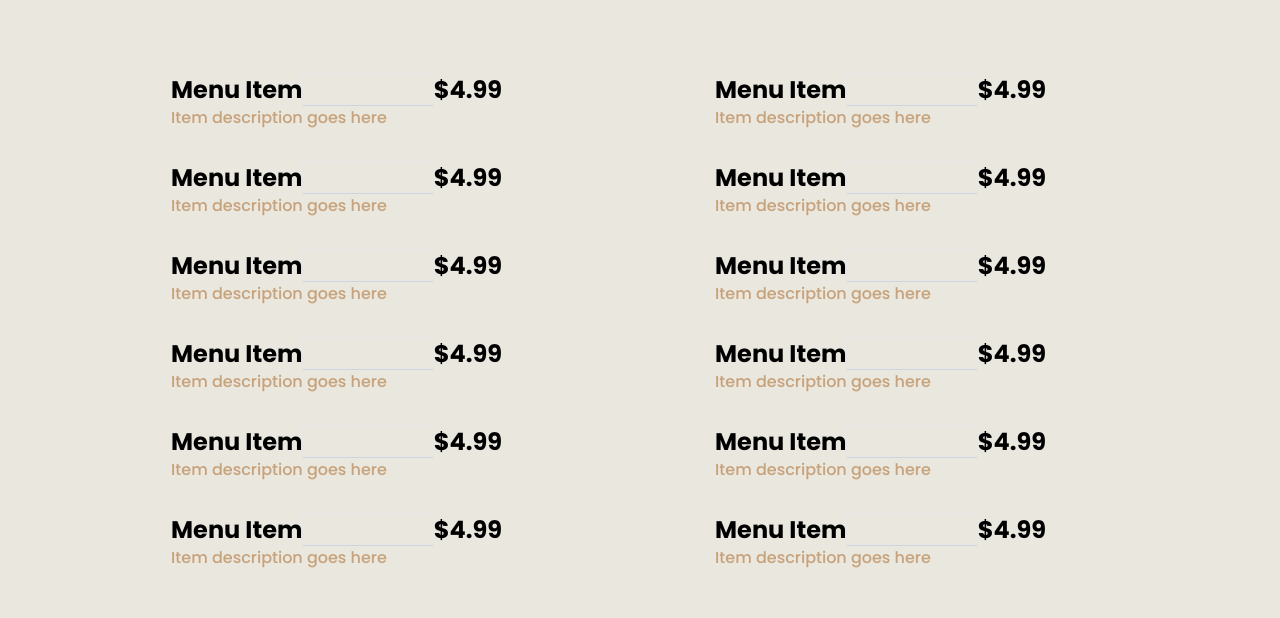
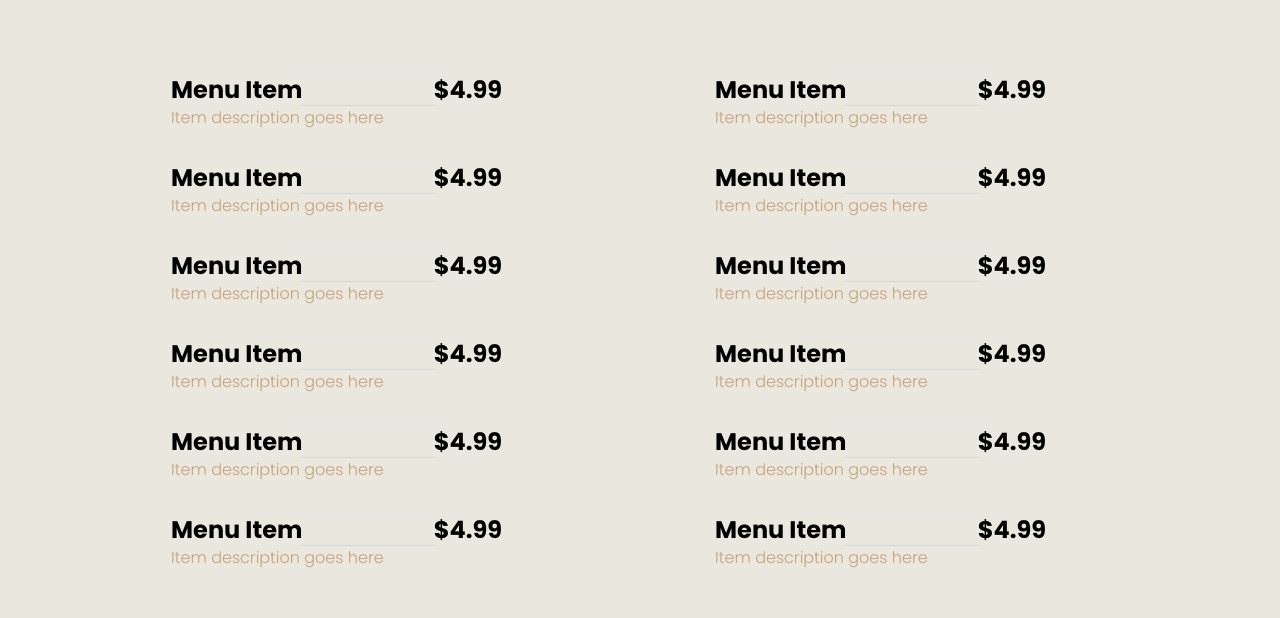
Before and after one commit to Tactenator/barista-clone, a website: page src/pages/menu.html in a window 1280 px wide. Shown: the part 334-952 px from the top of the page. Drawn offline with Linux system fonts and the light colour scheme.

Commit message:
adjusting font weights

```diff
--- a/src/pages/menu.html
+++ b/src/pages/menu.html
@@ -32,7 +32,7 @@
                     <div class="border border-b-slate-300"></div>
                     <h2 class="font-bold w-full text-2xl">$4.99</h2>
                 </div>
-                <span class="text-base text-gold-text">Item description goes here</span>
+                <span class="text-base text-gold-text font-light">Item description goes here</span>
             </div>
             <div class="flex flex-col w-full">
                 <div class="grid grid-cols-3">
@@ -40,7 +40,7 @@
                     <div class="border border-b-slate-300"></div>
                     <h2 class="font-bold w-full text-2xl">$4.99</h2>
                 </div>
-                <span class="text-base text-gold-text">Item description goes here</span>
+                <span class="text-base text-gold-text font-light">Item description goes here</span>
             </div>
             <div class="flex flex-col w-full">
                 <div class="grid grid-cols-3">
@@ -48,7 +48,7 @@
                     <div class="border border-b-slate-300"></div>
                     <h2 class="font-bold w-full text-2xl">$4.99</h2>
                 </div>
-                <span class="text-base text-gold-text">Item description goes here</span>
+                <span class="text-base text-gold-text font-light">Item description goes here</span>
             </div>
             <div class="flex flex-col w-full">
                 <div class="grid grid-cols-3">
@@ -56,7 +56,7 @@
                     <div class="border border-b-slate-300"></div>
                     <h2 class="font-bold w-full text-2xl">$4.99</h2>
                 </div>
-                <span class="text-base text-gold-text">Item description goes here</span>
+                <span class="text-base text-gold-text font-light">Item description goes here</span>
             </div>
             <div class="flex flex-col w-full">
                 <div class="grid grid-cols-3">
@@ -64,7 +64,7 @@
                     <div class="border border-b-slate-300"></div>
                     <h2 class="font-bold w-full text-2xl">$4.99</h2>
                 </div>
-                <span class="text-base text-gold-text">Item description goes here</span>
+                <span class="text-base text-gold-text font-light">Item description goes here</span>
             </div>
             <div class="flex flex-col w-full">
                 <div class="grid grid-cols-3">
@@ -72,7 +72,7 @@
                     <div class="border border-b-slate-300"></div>
                     <h2 class="font-bold w-full text-2xl">$4.99</h2>
                 </div>
-                <span class="text-base text-gold-text">Item description goes here</span>
+                <span class="text-base text-gold-text font-light">Item description goes here</span>
             </div>
         </div>
         <div class="flex flex-col gap-8">
@@ -82,7 +82,7 @@
                     <div class="border border-b-slate-300"></div>
                     <h2 class="font-bold w-full text-2xl">$4.99</h2>
                 </div>
-                <span class="text-base text-gold-text">Item description goes here</span>
+                <span class="text-base text-gold-text font-light">Item description goes here</span>
             </div>
             <div class="flex flex-col w-full">
                 <div class="grid grid-cols-3">
@@ -90,7 +90,7 @@
                     <div class="border border-b-slate-300"></div>
                     <h2 class="font-bold w-full text-2xl">$4.99</h2>
                 </div>
-                <span class="text-base text-gold-text">Item description goes here</span>
+                <span class="text-base text-gold-text font-light">Item description goes here</span>
             </div>
             <div class="flex flex-col w-full">
                 <div class="grid grid-cols-3">
@@ -98,7 +98,7 @@
                     <div class="border border-b-slate-300"></div>
                     <h2 class="font-bold w-full text-2xl">$4.99</h2>
                 </div>
-                <span class="text-base text-gold-text">Item description goes here</span>
+                <span class="text-base text-gold-text font-light">Item description goes here</span>
             </div>
             <div class="flex flex-col w-full">
                 <div class="grid grid-cols-3">
@@ -106,7 +106,7 @@
                     <div class="border border-b-slate-300"></div>
                     <h2 class="font-bold w-full text-2xl">$4.99</h2>
                 </div>
-                <span class="text-base text-gold-text">Item description goes here</span>
+                <span class="text-base text-gold-text font-light">Item description goes here</span>
             </div>
             <div class="flex flex-col w-full">
                 <div class="grid grid-cols-3">
@@ -114,7 +114,7 @@
                     <div class="border border-b-slate-300"></div>
                     <h2 class="font-bold w-full text-2xl">$4.99</h2>
                 </div>
-                <span class="text-base text-gold-text">Item description goes here</span>
+                <span class="text-base text-gold-text font-light">Item description goes here</span>
             </div>
             <div class="flex flex-col w-full">
                 <div class="grid grid-cols-3">
@@ -122,7 +122,7 @@
                     <div class="border border-b-slate-300"></div>
                     <h2 class="font-bold w-full text-2xl">$4.99</h2>
                 </div>
-                <span class="text-base text-gold-text">Item description goes here</span>
+                <span class="text-base text-gold-text font-light">Item description goes here</span>
             </div>
 
 
```
Also changed, not shown: index.html (+8 -8 lines), src/pages/whats-new.html (+9 -9 lines), dist/output.css.
